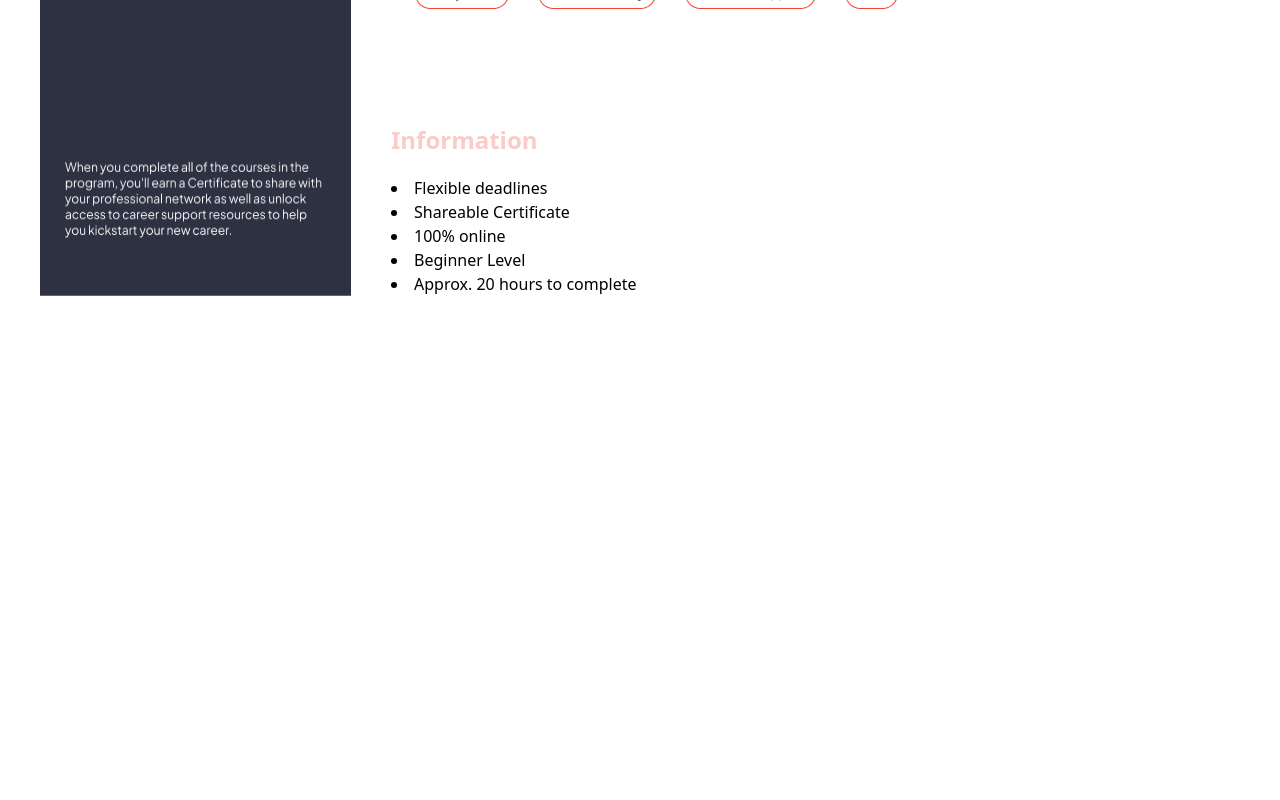
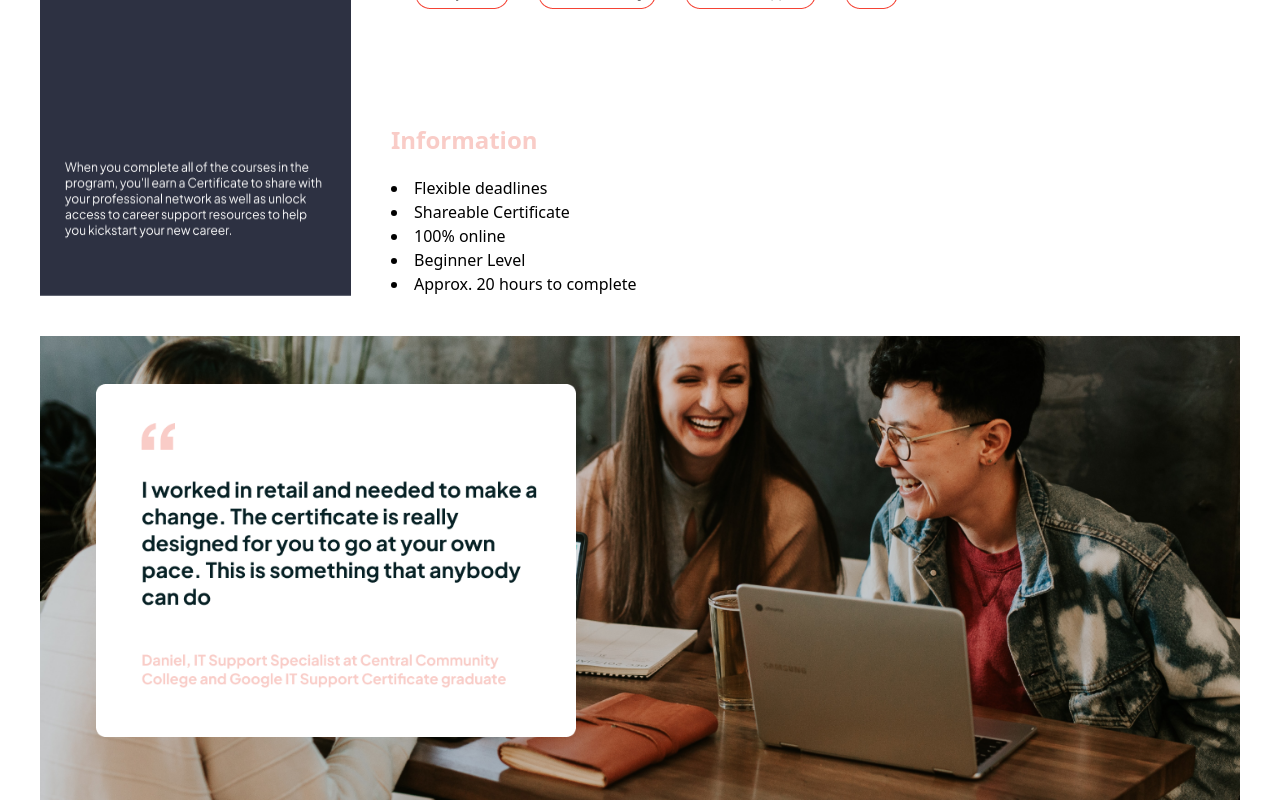
Before and after one commit to sajon01/assignment-tailwindcss, a website built with Vite: page index.html in a window 1280 px wide. Shown: the part 6813-7613 px from the top of the page. Before the commit the page ends 7149 px from the top, so only its background shows below. Built offline with nearby package versions, Linux system fonts and the light colour scheme.

Commit message:
testimonial section

```diff
--- a/index.html
+++ b/index.html
@@ -403,5 +403,12 @@
 
     </section>
 
+    <!-- testimonial section -->
+
+    <section class="mx-10 relative">
+        <img src="./assets/brooke-cagle-g1Kr4Ozfoac-unsplash 2.png" alt="">
+        <img class="absolute top-12 left-14 w-[40%]" src="./assets/Text Container.png" alt="">
+    </section>
+
 </body>
 </html>
```
Also changed, not shown: assets/Text Container.png (added), assets/brooke-cagle-g1Kr4Ozfoac-unsplash 2.png (added).
